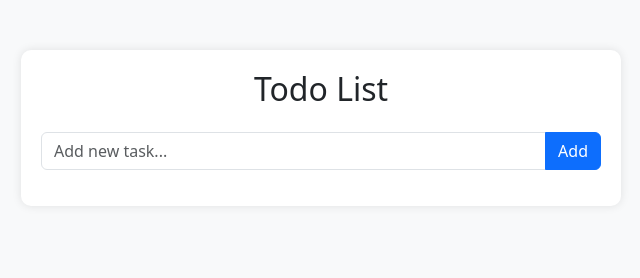
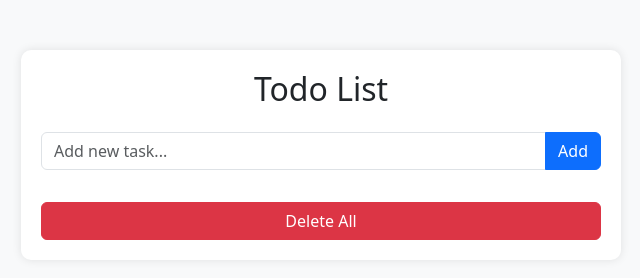
Before and after one commit to Puspa40/Todo-Software, a plain HTML site: page index.html in a window 1280 px wide. Shown: the whole page, without its empty margins (319-959 px from the left). Drawn offline with nearby package versions, Linux system fonts and the light colour scheme.

Commit message:
Update index.html

```diff
--- a/index.html
+++ b/index.html
@@ -32,6 +32,7 @@
                 <button class="btn btn-primary" onclick="addTask()">Add</button>
             </div>
             <ul id="taskList" class="list-group"></ul>
+            <button class="btn btn-danger mt-3 w-100" onclick="clearAllTasks()">Delete All</button>
         </div>
     </div>
 
@@ -104,6 +105,11 @@
             button.parentElement.parentElement.remove();
             saveTasks();
         }
+
+        function clearAllTasks() {
+            document.getElementById("taskList").innerHTML = "";
+            localStorage.removeItem("tasks");
+        }
     </script>
 </body>
 </html>
```
